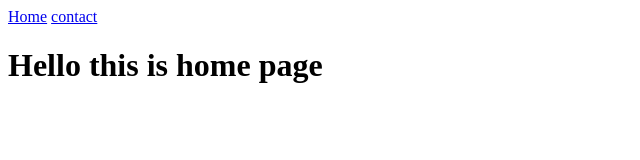
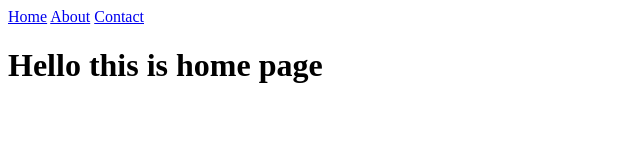
Before and after one commit to Timtola/github-Team_work, a plain HTML site: page index.html in a window 1280 px wide. Shown: the full height of the page, 0-640 px from the left. Drawn offline with Linux system fonts and the light colour scheme.

Commit message:
add contact

```diff
--- a/index.html
+++ b/index.html
@@ -7,7 +7,8 @@
 </head>
 <body>
     <a href="#">Home</a>
-    <a href="./contact.html">contact</a>
+    <a href="./about.html">About</a>
+    <a href="./contact.html">Contact</a>
     <h1>Hello this is home page</h1>
 </body>
 </html>
```
